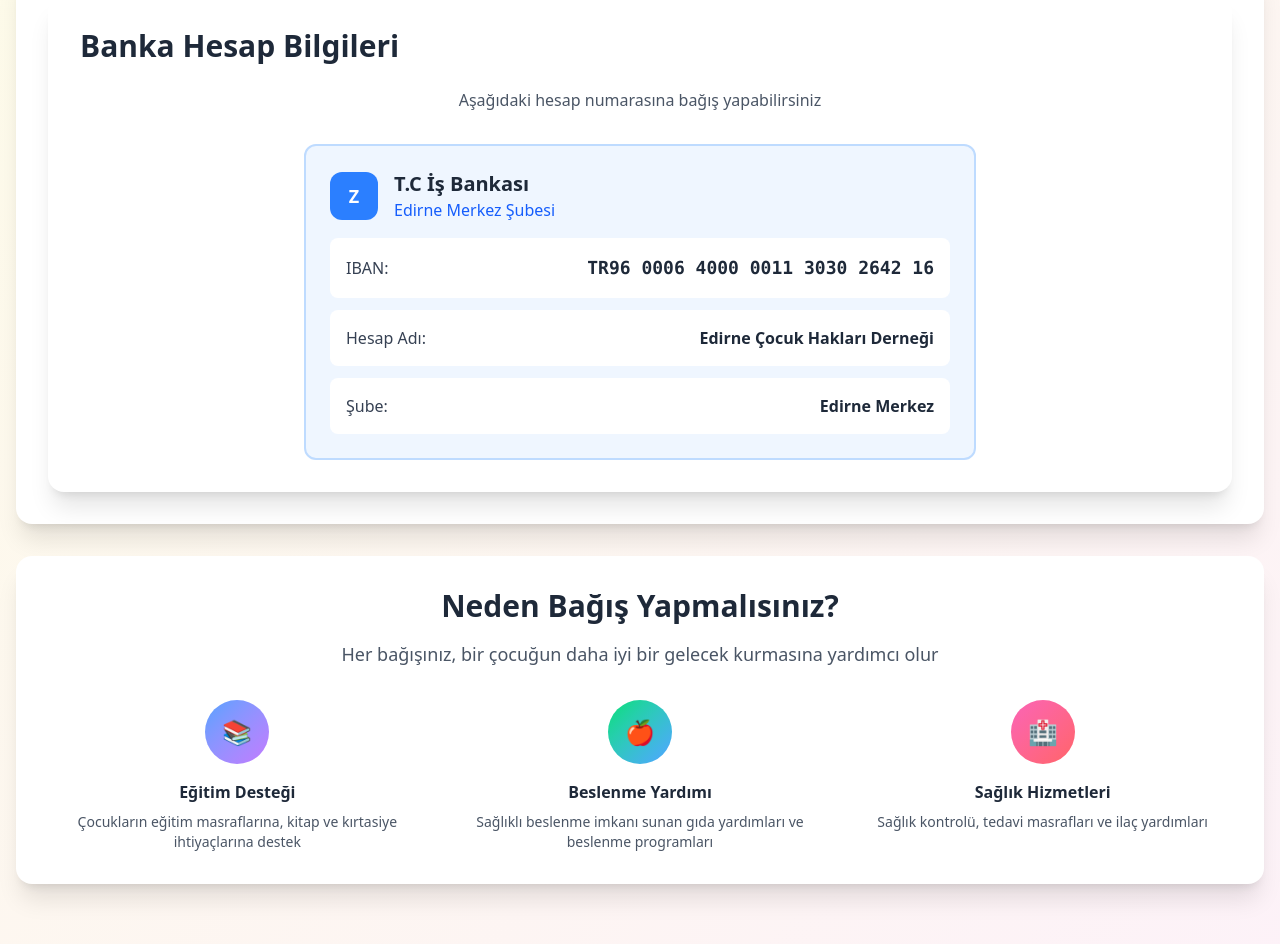
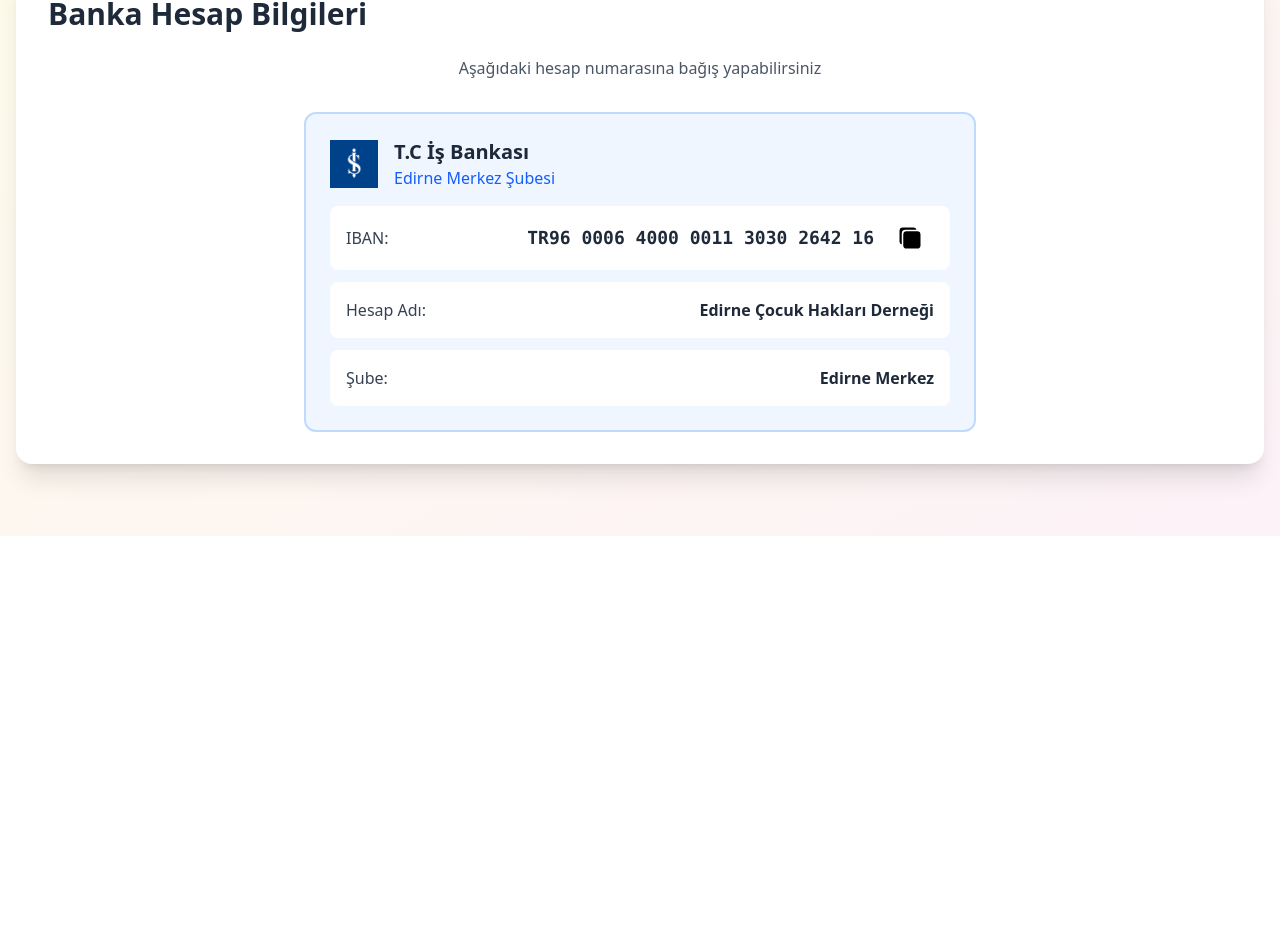
Before and after one commit to ruskyvisky/dernek-web, a Next.js app: page /bagis-yap in a window 1280 px wide. Shown: the part 368-1312 px from the top of the page. After the commit the page ends 904 px from the top, so only its background shows below. Built offline with nearby package versions, Linux system fonts and the light colour scheme.

Commit message:
updated donate page.

```diff
--- a/app/bagis-yap/page.tsx
+++ b/app/bagis-yap/page.tsx
@@ -1,11 +1,25 @@
-import type { Metadata } from 'next';
+"use client";
 
-export const metadata: Metadata = {
-  title: 'Bağış Yap | Edirne Çocuk Hakları Derneği',
-  description: 'Çocukların geleceği için bağış yapın. Online bağış imkanları ve projeler.',
+import type { Metadata } from "next";
+import Image from "next/image";
+import { useState } from "react";
+import { IoCopy } from "react-icons/io5";
+
+
+export default function BagisYapPage() {
+  const iban = "TR96 0006 4000 0011 3030 2642 16";
+  const [copied, setCopied] = useState(false);
+
+  const handleCopy = async () => {
+    try {
+      await navigator.clipboard.writeText(iban);
+      setCopied(true);
+      setTimeout(() => setCopied(false), 2000); // 2 saniye sonra resetle
+    } catch (err) {
+      console.error("Kopyalama başarısız:", err);
+    }
   };
 
-export default function BagisYapPage() {
   return (
     <div className="min-h-screen bg-gradient-to-br from-yellow-50 to-pink-50">
       <div className="container mx-auto px-4 py-8">
@@ -17,14 +31,14 @@
             </h1>
             <div className="w-24 h-1 bg-gradient-to-r from-yellow-400 to-pink-400 mx-auto rounded-full"></div>
             <p className="text-gray-600 mt-6 text-lg max-w-2xl mx-auto">
-              Çocukların daha iyi bir gelecek yaşaması için bağışınızla
-              onların hayatlarına dokunun
+              Çocukların daha iyi bir gelecek yaşaması için bağışınızla onların
+              hayatlarına dokunun.
             </p>
           </div>
+        </div>
+
         {/* Banka Hesap Bilgileri */}
-                    </div>
-         {/* Banka Hesap Bilgileri */}
-          <div className="bg-white rounded-2xl shadow-xl p-8 mb-8">
+        <div>
           <div className="bg-white rounded-2xl shadow-xl p-8">
             <h2 className="text-3xl font-bold text-gray-800 mb-6">
               Banka Hesap Bilgileri
@@ -37,24 +51,43 @@
               <div className="border-2 border-blue-200 rounded-xl p-6 bg-blue-50">
                 <div className="flex items-center gap-4 mb-4">
                   <div className="w-12 h-12 bg-blue-500 rounded-xl text-white text-lg font-bold flex items-center justify-center">
-                      Z
+                    <Image
+                      src={"/isbankasi.png"}
+                      alt="Bank Logo"
+                      width={48}
+                      height={48}
+                    />
                   </div>
                   <div>
-                      <h3 className="text-xl font-bold text-gray-800">T.C İş Bankası</h3>
-                      <p className="text-blue-600 font-medium">Edirne Merkez Şubesi</p>
+                    <h3 className="text-xl font-bold text-gray-800">
+                      T.C İş Bankası
+                    </h3>
+                    <p className="text-blue-600 font-medium">
+                      Edirne Merkez Şubesi
+                    </p>
                   </div>
                 </div>
 
                 <div className="space-y-3">
+                  {/* IBAN */}
                   <div className="bg-white rounded-lg p-4">
                     <div className="flex flex-col sm:flex-row sm:justify-between sm:items-center gap-2">
                       <span className="font-medium text-gray-700">IBAN:</span>
+                      <div className="flex items-center gap-3">
                         <span className="font-mono text-base sm:text-lg font-bold text-gray-800 break-all">
-                          TR96 0006 4000 0011 3030 2642 16
+                          {iban}
                         </span>
+                        <button
+                          onClick={handleCopy}
+                          className="px-3 py-1 text-white text-sm rounded-lg hover:bg-blue-700 transition"
+                        >
+                          <IoCopy size={24} color="black"/>
+                        </button>
+                      </div>
                     </div>
                   </div>
 
+                  {/* Hesap Adı */}
                   <div className="bg-white rounded-lg p-4">
                     <div className="flex flex-col sm:flex-row sm:justify-between sm:items-center gap-2">
                       <span className="font-medium text-gray-700">Hesap Adı:</span>
@@ -64,64 +97,18 @@
                     </div>
                   </div>
 
+                  {/* Şube */}
                   <div className="bg-white rounded-lg p-4">
                     <div className="flex flex-col sm:flex-row sm:justify-between sm:items-center gap-2">
                       <span className="font-medium text-gray-700">Şube:</span>
-                        <span className="font-bold text-gray-800">
-                          Edirne Merkez
-                        </span>
+                      <span className="font-bold text-gray-800">Edirne Merkez</span>
                     </div>
                   </div>
                 </div>
               </div>
             </div>
-
-
           </div>
         </div>
-          {/* Bağış Motivasyonu */}
-          <div className="bg-white rounded-2xl shadow-xl p-8 mb-8">
-            <div className="text-center mb-8">
-              <h2 className="text-3xl font-bold text-gray-800 mb-4">
-                Neden Bağış Yapmalısınız?
-              </h2>
-              <p className="text-gray-600 text-lg">
-                Her bağışınız, bir çocuğun daha iyi bir gelecek kurmasına yardımcı olur
-              </p>
-            </div>
-
-            <div className="grid md:grid-cols-3 gap-6">
-              <div className="text-center">
-                <div className="w-16 h-16 bg-gradient-to-br from-blue-400 to-purple-400 rounded-full flex items-center justify-center text-white text-2xl mx-auto mb-4">
-                  📚
-                </div>
-                <h3 className="font-bold text-gray-800 mb-2">Eğitim Desteği</h3>
-                <p className="text-gray-600 text-sm">
-                  Çocukların eğitim masraflarına, kitap ve kırtasiye ihtiyaçlarına destek
-                </p>
-              </div>
-              <div className="text-center">
-                <div className="w-16 h-16 bg-gradient-to-br from-green-400 to-blue-400 rounded-full flex items-center justify-center text-white text-2xl mx-auto mb-4">
-                  🍎
-                </div>
-                <h3 className="font-bold text-gray-800 mb-2">Beslenme Yardımı</h3>
-                <p className="text-gray-600 text-sm">
-                  Sağlıklı beslenme imkanı sunan gıda yardımları ve beslenme programları
-                </p>
-              </div>
-              <div className="text-center">
-                <div className="w-16 h-16 bg-gradient-to-br from-pink-400 to-red-400 rounded-full flex items-center justify-center text-white text-2xl mx-auto mb-4">
-                  🏥
-                </div>
-                <h3 className="font-bold text-gray-800 mb-2">Sağlık Hizmetleri</h3>
-                <p className="text-gray-600 text-sm">
-                  Sağlık kontrolü, tedavi masrafları ve ilaç yardımları
-                </p>
-              </div>
-            </div>
-          </div>
-
-
       </div>
     </div>
   );
```
Also changed, not shown: public/isbankasi.png (added). Lines whose indentation alone changed are shown as unchanged.
